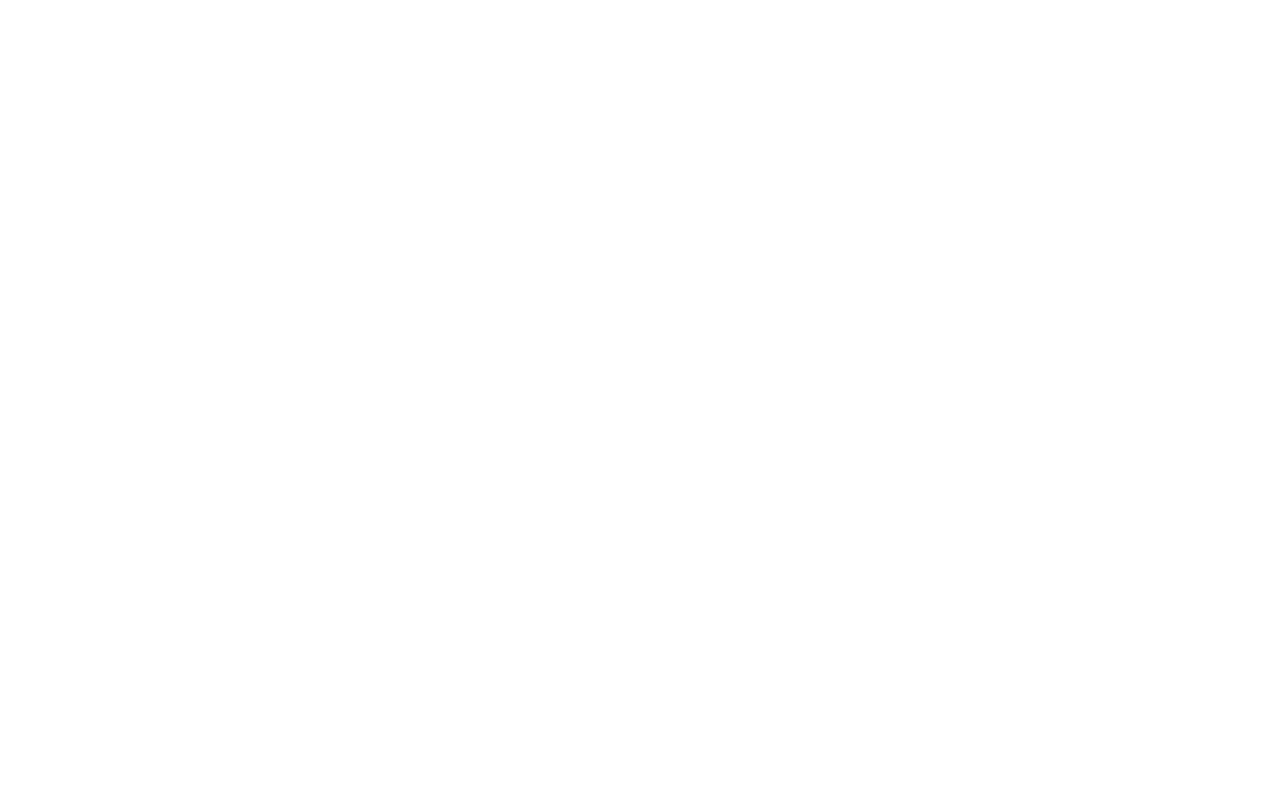
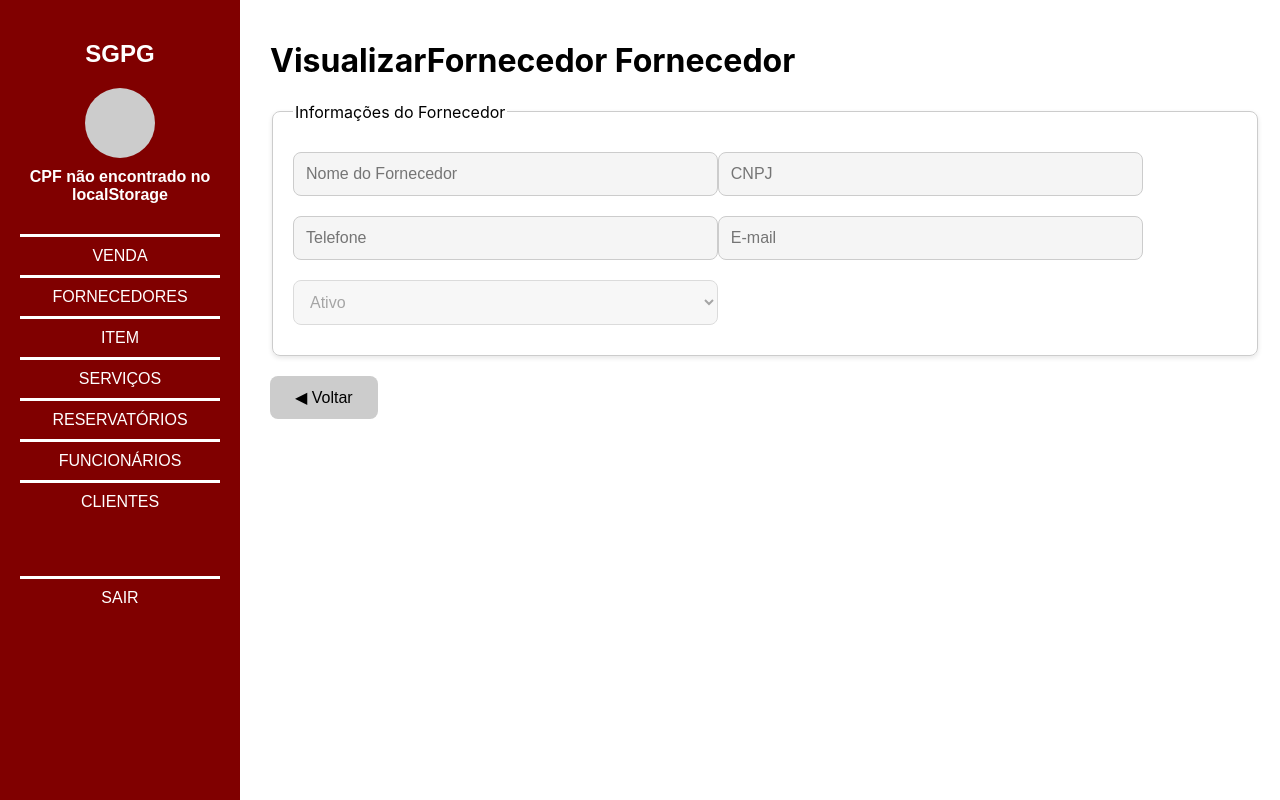
Before and after one commit to SAlmeida11/SGPG_ESII_Front-end, a React (Create React App) app in the folder meu-app/: page /visualizar-fornecedor in a window 1280 px wide. Before the commit this address had no page. Built offline with nearby package versions, Linux system fonts and the light colour scheme.

Commit message:
Ajustes Tela CadFuncionario e CadFornecedor, VisuCliente e VisuFornecedor criadas

```diff
--- a/meu-app/src/App.js
+++ b/meu-app/src/App.js
@@ -15,6 +15,8 @@ import Fornecedor from "./telas/fornecedor.js";
 import Itens from "./telas/item.js";
 import CadastrarItem from "./telas/CadastarItem.js";
 import CadastrarFornecedor from "./telas/CadastrarFornecedor.js";
+import VisualizarFornecedor from "./telas/VisualizarFornecedor.js";
+import VisualizarCliente from "./telas/VisualizarCliente.js";
 
 function App() {
   return (
@@ -22,19 +24,20 @@ function App() {
       <div style={{ marginLeft: "0px", padding: "0px", flexGrow: "1" }}>
         <Routes>
           <Route path="/" element={<Login />} />
+          <Route path="/cadastrar-cliente" element={<CadastrarCliente />} />
+          <Route path="/cadastrar-fornecedor" element={<CadastrarFornecedor />} />
+          <Route path="/cadastrar-funcionario" element={<CadastrarFuncionario />} />
+          <Route path="/cadastrar-item" element={<CadastrarItem />} />
+          <Route path="/cadastrar-reservatorio" element={<CadastrarReservatorio />} />
+          <Route path="/cadastrar-servico" element={<CadastrarServico />} />
+          <Route path="/fornecedores" element={<Fornecedor />} />
           <Route path="/funcionarios" element={<Funcionario />} />
-          <Route path="/cadastrar-funcionario" element={<CadastrarFuncionario />} />
+          <Route path="/item" element={<Itens />} />
           <Route path="/reservatorios" element={<Reservatorio />} />
           <Route path="/servicos" element={<Servicos />} />
-          <Route path="/cadastrar-servico" element={<CadastrarServico />} />
-          <Route path="/cadastrar-reservatorio" element={<CadastrarReservatorio />} />
-          <Route path="/Venda" element={<Venda />} />
-          <Route path="/clientes" element={<Cliente />} />
-          <Route path="/cadastrar-cliente" element={<CadastrarCliente />} />
-          <Route path="/item" element={<Itens />} />
-          <Route path="/cadastrar-item" element={<CadastrarItem />} />
-          <Route path="/fornecedores" element={<Fornecedor />} />
-          <Route path="/Cadastrar-fornecedor" element={<CadastrarFornecedor />} />
+          <Route path="/venda" element={<Venda />} />
+          <Route path="/visualizar-fornecedor" element={<VisualizarFornecedor />} />s
+          <Route path="/visualizar-cliente" element={<VisualizarCliente />} />s
           {/* Removendo comentários e garantindo que as rotas futuras sejam implementadas corretamente */}
           {/* <Route path="/venda" element={<Venda />} /> */}
           {/* <Route path="/sair" element={<Sair />} /> */}
--- a/meu-app/src/telas/CadastrarFornecedor.js
+++ b/meu-app/src/telas/CadastrarFornecedor.js
@@ -78,7 +78,7 @@ function CadastrarFornecedor() {
               onChange={handleChange}
               style={styles.input}
             />
-            <select
+            {/* <select
               name="status"
               value={form.status}
               onChange={handleChange}
@@ -86,7 +86,7 @@ function CadastrarFornecedor() {
             >
               <option value="ativo">Ativo</option>
               <option value="inativo">Inativo</option>
-            </select>
+            </select> */}
           </fieldset>
 
           <div style={styles.buttonContainer}>
@@ -114,6 +114,9 @@ const styles = {
     marginBottom: "15px",
     borderRadius: "8px",
     boxShadow: "0 2px 5px rgba(0, 0, 0, 0.1)",
+    display: "flex",
+    flexWrap: "wrap",
+    gap: "15px", // Espaço entre os elementos
   },
   input: {
     width: "45%",
--- /dev/null
+++ b/meu-app/src/telas/VisualizarCliente.js
@@ -0,0 +1,121 @@
+import React, { useEffect, useState } from "react";
+import { useNavigate } from "react-router-dom";
+import Sidebar from "./menu.js";
+
+function VisualizarCliente() {
+    const navigate = useNavigate();
+    const [form, setForm] = useState({
+        nome: "",
+        cpf: "",
+        dataNascimento: "",
+        cep: "",
+        cidade: "",
+        estado: "",
+        logradouro: "",
+        bairro: "",
+        numero: "",
+        telefone: "",
+        email: "",
+    });
+
+    // Carregar os dados do cliente ao montar o componente
+    useEffect(() => {
+        async function fetchCliente() {
+            try {
+                const response = await fetch("http://localhost:5000/clientes/1"); // Exemplo de URL
+                const data = await response.json();
+                setForm({
+                    nome: data.nome || "",
+                    cpf: data.cpf || "",
+                    dataNascimento: data.dataNascimento || "",
+                    cep: data.cep || "",
+                    cidade: data.cidade || "",
+                    estado: data.estado || "",
+                    logradouro: data.logradouro || "",
+                    bairro: data.bairro || "",
+                    numero: data.numero || "",
+                    telefone: data.telefone || "",
+                    email: data.email || "",
+                });
+            } catch (error) {
+                console.error("Erro ao buscar cliente:", error);
+            }
+        }
+
+        fetchCliente();
+    }, []);
+
+    return (
+        <div style={{ display: "flex" }}>
+            <Sidebar />
+            <div style={{ marginLeft: "250px", padding: "20px", flexGrow: "1" }}>
+                <h1>Visualizar Cliente</h1>
+
+                {/* Seção: Informações Pessoais */}
+                <fieldset style={styles.fieldset}>
+                    <legend>Informações Pessoais</legend>
+                    <input type="text" name="nome" disabled value={form.nome} style={styles.input} />
+                    <input type="text" name="cpf" disabled value={form.cpf} style={styles.input} />
+                    <input type="date" name="dataNascimento" disabled value={form.dataNascimento} style={styles.input} />
+                </fieldset>
+
+                {/* Seção: Endereço */}
+                <fieldset style={styles.fieldset}>
+                    <legend>Endereço</legend>
+                    <input type="text" name="cep" disabled value={form.cep} style={styles.input} />
+                    <input type="text" name="cidade" disabled value={form.cidade} style={styles.input} />
+                    <input type="text" name="estado" disabled value={form.estado} style={styles.input} />
+                    <input type="text" name="logradouro" disabled value={form.logradouro} style={styles.input} />
+                    <input type="text" name="bairro" disabled value={form.bairro} style={styles.input} />
+                    <input type="text" name="numero" disabled value={form.numero} style={styles.input} />
+                </fieldset>
+
+                {/* Seção: Contato */}
+                <fieldset style={styles.fieldset}>
+                    <legend>Contato</legend>
+                    <input type="text" name="telefone" disabled value={form.telefone} style={styles.input} />
+                    <input type="email" name="email" disabled value={form.email} style={styles.input} />
+                </fieldset>
+
+                {/* Botão de Voltar */}
+                <div style={styles.buttonContainer}>
+                    <button type="button" onClick={() => navigate(-1)} style={styles.voltarButton}>
+                        ◀ Voltar
+                    </button>
+                </div>
+            </div>
+        </div>
+    );
+}
+
+const styles = {
+    fieldset: {
+        border: "1px solid #ccc",
+        padding: "10px",
+        marginBottom: "15px",
+        borderRadius: "5px",
+    },
+    input: {
+        width: "30%",
+        padding: "8px",
+        margin: "5px",
+        border: "1px solid #ccc",
+        borderRadius: "5px",
+        backgroundColor: "#f5f5f5", // Deixa claro que os campos são apenas de leitura
+        color: "#555",
+    },
+    buttonContainer: {
+        display: "flex",
+        justifyContent: "flex-start",
+        marginTop: "20px",
+    },
+    voltarButton: {
+        backgroundColor: "#ccc",
+        border: "none",
+        padding: "10px 20px",
+        borderRadius: "5px",
+        cursor: "pointer",
+    },
+};
+
+export default VisualizarCliente;
--- /dev/null
+++ b/meu-app/src/telas/VisualizarFornecedor.js
@@ -0,0 +1,145 @@
+import React, { useEffect, useState } from "react";
+import { useNavigate } from "react-router-dom";
+import Sidebar from "./menu.js";
+
+function VisualizarFornecedor() {
+  const navigate = useNavigate();
+  const [form, setForm] = useState({
+    nomeFor: "",
+    cnpj: "",
+    telefone: "",
+    email: "",
+    status: "ativo", // Definido como "ativo" por padrão
+  });
+
+  // Simulando uma requisição para obter os dados do fornecedor
+  useEffect(() => {
+    async function fetchFornecedor() {
+      try {
+        const response = await fetch("localhost5000:"); // URL fictícia
+        const data = await response.json();
+        setForm({
+          nomeFor: data.nomeFor || "",
+          cnpj: data.cnpj || "",
+          telefone: data.telefone || "",
+          email: data.email || "",
+          status: data.status || "ativo",
+        });
+      } catch (error) {
+        alert("Erro ao buscar fornecedor");
+      }
+    }
+
+    fetchFornecedor();
+  }, []);
+
+
+
+  return (
+    <div style={{ display: "flex" }}>
+      <Sidebar />
+      <div style={{ marginLeft: "250px", padding: "20px", flexGrow: "1" }}>
+        <h1>VisualizarFornecedor Fornecedor</h1>
+        <fieldset style={styles.fieldset}>
+          <legend>Informações do Fornecedor</legend>
+          <input
+            type="text"
+            name="nomeFor"
+            disabled
+            placeholder="Nome do Fornecedor"
+            value={form.nomeFor}
+            style={styles.input}
+          />
+          <input
+            type="text"
+            name="cnpj"
+            placeholder="CNPJ"
+            disabled
+            value={form.cnpj}
+            style={styles.input}
+          />
+          <input
+            type="text"
+            name="telefone"
+            disabled
+            placeholder="Telefone"
+            value={form.telefone}
+            style={styles.input}
+          />
+          <input
+            type="email"
+            name="email"
+            disabled
+            placeholder="E-mail"
+            value={form.email}
+            style={styles.input}
+          />
+          <select
+            name="status"
+            disabled
+            value={form.status}
+            style={styles.input}
+          >
+            <option value="ativo">Ativo</option>
+            <option value="inativo">Inativo</option>
+          </select>
+        </fieldset>
+
+        <div style={styles.buttonContainer}>
+          <button
+            type="button"
+            onClick={() => navigate(-1)} // Volta para a tela anterior
+            style={styles.voltarButton}
+          >
+            ◀ Voltar
+          </button>
+        </div>
+
+      </div>
+    </div>
+  );
+}
+
+const styles = {
+  fieldset: {
+    border: "1px solid #ccc",
+    padding: "20px",
+    marginBottom: "15px",
+    borderRadius: "8px",
+    boxShadow: "0 2px 5px rgba(0, 0, 0, 0.1)",
+  },
+  input: {
+    width: "45%",
+    padding: "12px",
+    margin: "10px 0",
+    border: "1px solid #ccc",
+    borderRadius: "8px",
+    fontSize: "16px",
+    backgroundColor: "#f5f5f5", // Deixa claro que os campos são apenas de leitura
+    boxSizing: "border-box",
+  },
+  buttonContainer: {
+    display: "flex",
+    justifyContent: "space-between",
+    marginTop: "20px",
+  },
+  voltarButton: {
+    backgroundColor: "#ccc",
+    border: "none",
+    padding: "12px 25px",
+    borderRadius: "8px",
+    cursor: "pointer",
+    fontSize: "16px",
+  },
+  adicionarButton: {
+    backgroundColor: "#008000",
+    color: "white",
+    border: "none",
+    padding: "12px 25px",
+    borderRadius: "8px",
+    cursor: "pointer",
+    fontSize: "16px",
+  },
+};
+
+export default VisualizarFornecedor;
```
Also changed, not shown: meu-app/src/telas/CadastrarFuncionario.js (+11 -1 lines).
